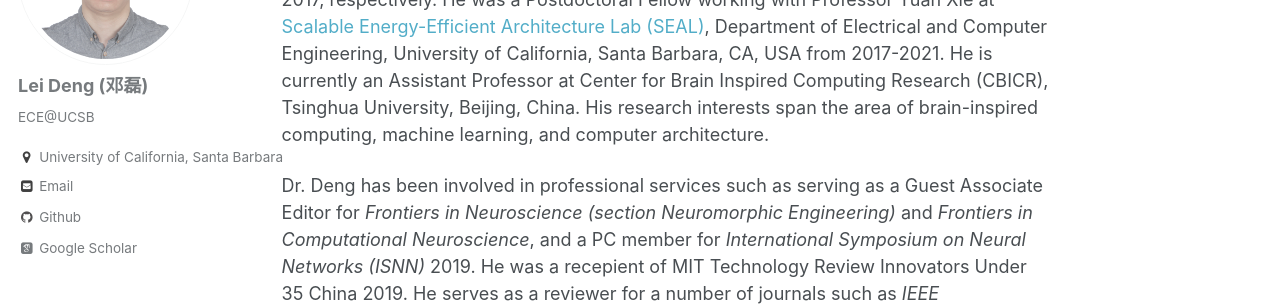
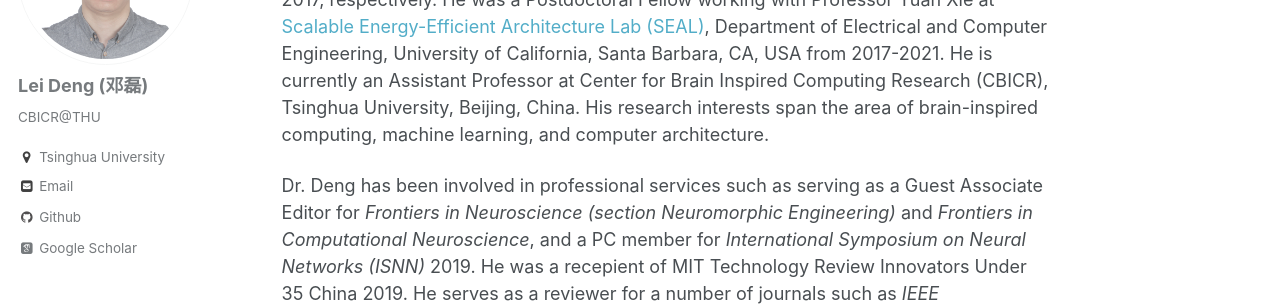
Before and after one commit to dllfei/dllfei.github.io, a Jekyll site: the page built from _pages/about.md, in a window 1280 px wide. Shown: the part 228-533 px from the top of the page. Built offline with Jekyll 4.4.1, drawn with Linux system fonts in a browser that asks for light colours; some web fonts are replaced.

Commit message:
Update _config.yml

```diff
--- a/_config.yml
+++ b/_config.yml
@@ -80,11 +80,11 @@ analytics:
 author:
   name             : "Lei Deng (邓磊)"
   avatar           : "leideng2.jpg"
-  bio              : "ECE@UCSB"
-  location         : "University of California, Santa Barbara"
+  bio              : "CBICR@THU"
+  location         : "Tsinghua University"
   employer         :
   googlescholar    : "https://scholar.google.com/citations?user=vlqhAN4AAAAJ&hl=zh-CN"
-  email            : "leideng@ucsb.edu"
+  email            : "leideng@mail.tsinghua.edu.cn"
   uri              :
   bitbucket        :
   codepen          :
```
